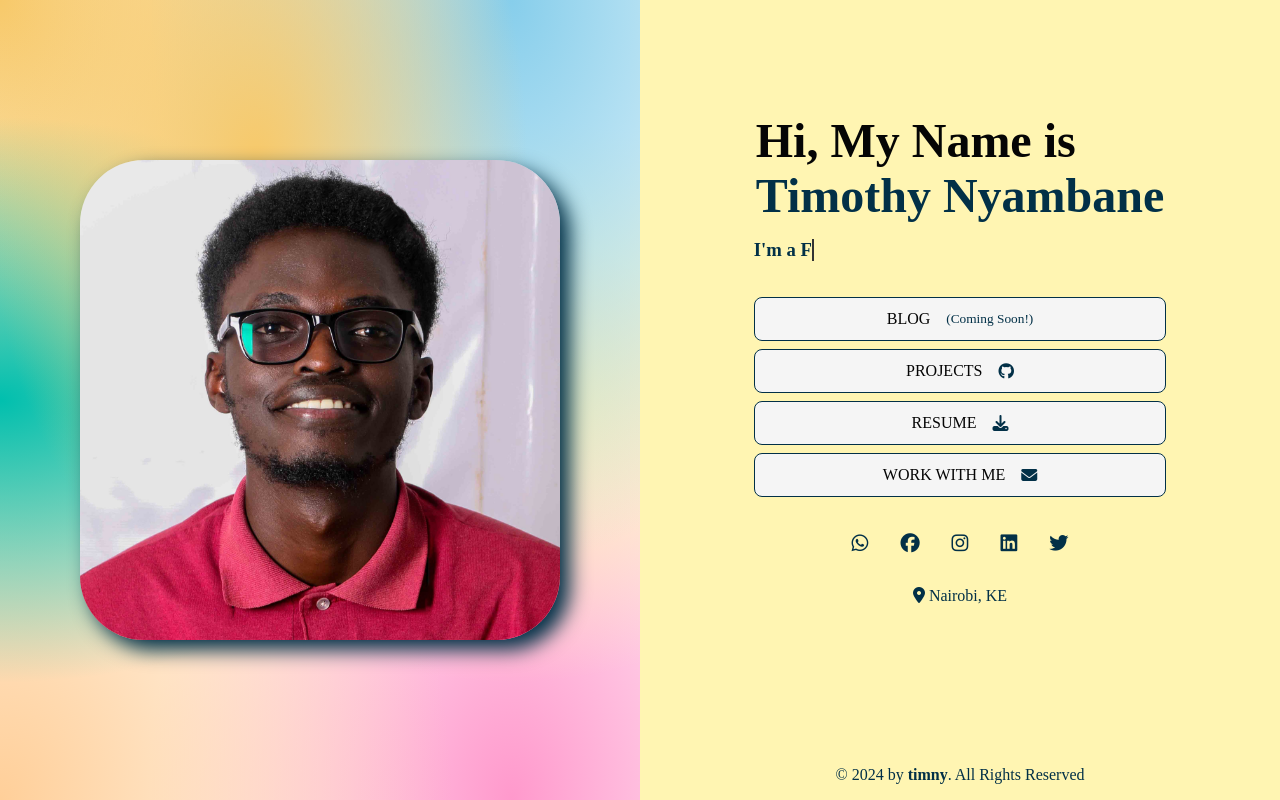
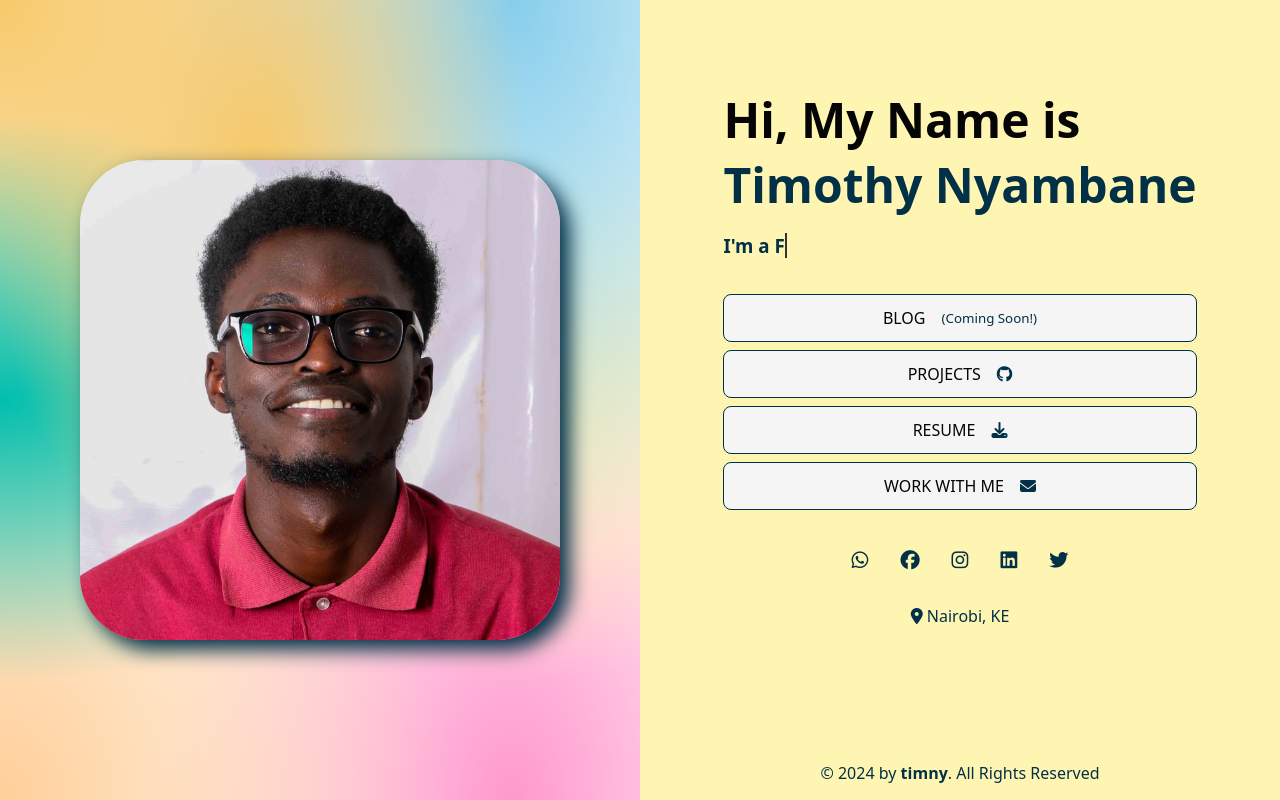
Before and after one commit to timnyambane/portfolio, a plain HTML site: page index.html in a window 1280 px wide. Drawn offline with Linux system fonts and the light colour scheme.

Commit message:
changed fonts

```diff
--- a/style.css
+++ b/style.css
@@ -1,6 +1,6 @@
 @import url('https://fonts.googleapis.com/css2?family=Open+Sans:ital,wght@0,300..800;1,300..800&display=swap');
 * {
-  /* font-family: 'Open Sans', sans-serif; */
+  font-family: 'system-ui';
   margin: 0;
   padding: 0;
   box-sizing: border-box;
```
